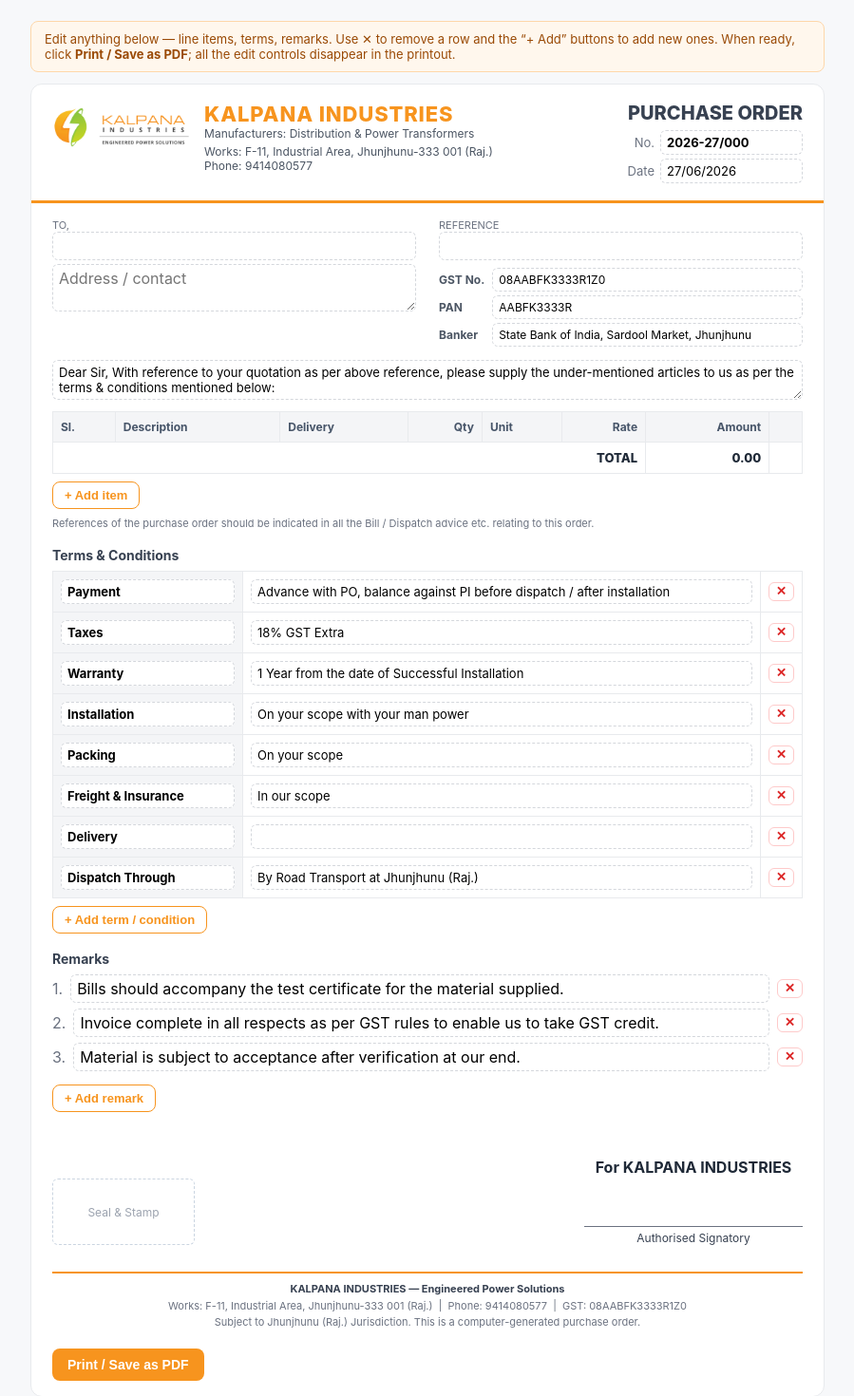
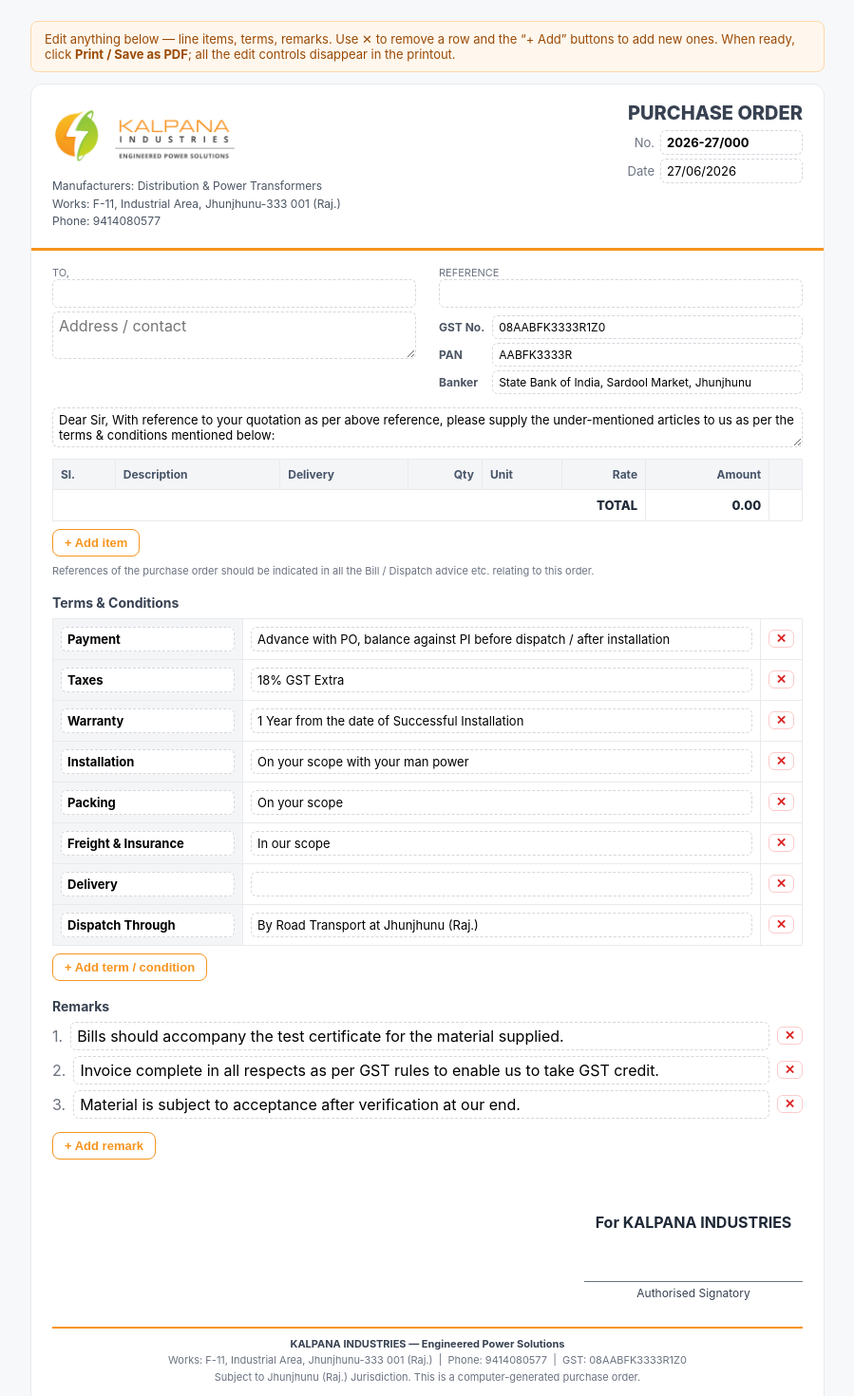
Before and after one commit to madhavgadia8-cloud/purchase-web, a Next.js app: page /purchase-orders/new in a window 1280 px wide. Shown: the top 1470 px of the page at 95% size, without its empty margins (190-1089 px from the left). Built offline with nearby package versions, Linux system fonts and the light colour scheme.

Commit message:
PO header/footer redesign

```diff
--- a/app/rfq/[id]/po/[quoteId]/PoDocument.js
+++ b/app/rfq/[id]/po/[quoteId]/PoDocument.js
@@ -63,13 +63,12 @@
       <div className="card" style={{ padding: 0, overflow: "hidden" }}>
         {/* Letterhead */}
         <div style={{ display: "flex", justifyContent: "space-between", alignItems: "flex-start", padding: "18px 22px", borderBottom: "3px solid var(--brand)" }}>
-          <div style={{ display: "flex", gap: 14, alignItems: "flex-start" }}>
-            <Logo size={54} showText={false} />
-            <div>
-              <div style={{ fontSize: 22, fontWeight: 800, color: "#F7941E", letterSpacing: ".04em" }}>KALPANA INDUSTRIES</div>
-              <div style={{ fontSize: 12, color: "#4b5563" }}>Manufacturers: Distribution &amp; Power Transformers</div>
-              <div style={{ fontSize: 12, color: "#4b5563", marginTop: 4 }}>Works: F-11, Industrial Area, Jhunjhunu-333 001 (Raj.)</div>
-              <div style={{ fontSize: 12, color: "#4b5563" }}>Phone: 9414080577</div>
+          <div>
+            <Logo size={72} />
+            <div style={{ fontSize: 12, color: "#4b5563", marginTop: 8, lineHeight: 1.55 }}>
+              <div>Manufacturers: Distribution &amp; Power Transformers</div>
+              <div>Works: F-11, Industrial Area, Jhunjhunu-333 001 (Raj.)</div>
+              <div>Phone: 9414080577</div>
             </div>
           </div>
           <div style={{ textAlign: "right" }}>
@@ -169,12 +168,7 @@
           ))}
           <AddBtn onClick={() => setRemarks((a) => [...a, ""])}>+ Add remark</AddBtn>
 
-          <div style={{ display: "flex", justifyContent: "space-between", alignItems: "flex-end", marginTop: 48, gap: 24 }}>
-            <div style={{ fontSize: 12, color: "#6b7280" }}>
-              <div style={{ border: "1px dashed #cbd5e1", borderRadius: 6, width: 150, height: 70, display: "flex", alignItems: "center", justifyContent: "center", color: "#9ca3af" }}>
-                Seal &amp; Stamp
-              </div>
-            </div>
+          <div style={{ display: "flex", justifyContent: "flex-end", marginTop: 56 }}>
             <div style={{ textAlign: "center" }}>
               <div style={{ fontWeight: 700, marginBottom: 52 }}>For KALPANA INDUSTRIES</div>
               <div style={{ borderTop: "1px solid #6b7280", paddingTop: 4, fontSize: 12, color: "#374151", minWidth: 230 }}>Authorised Signatory</div>
```
